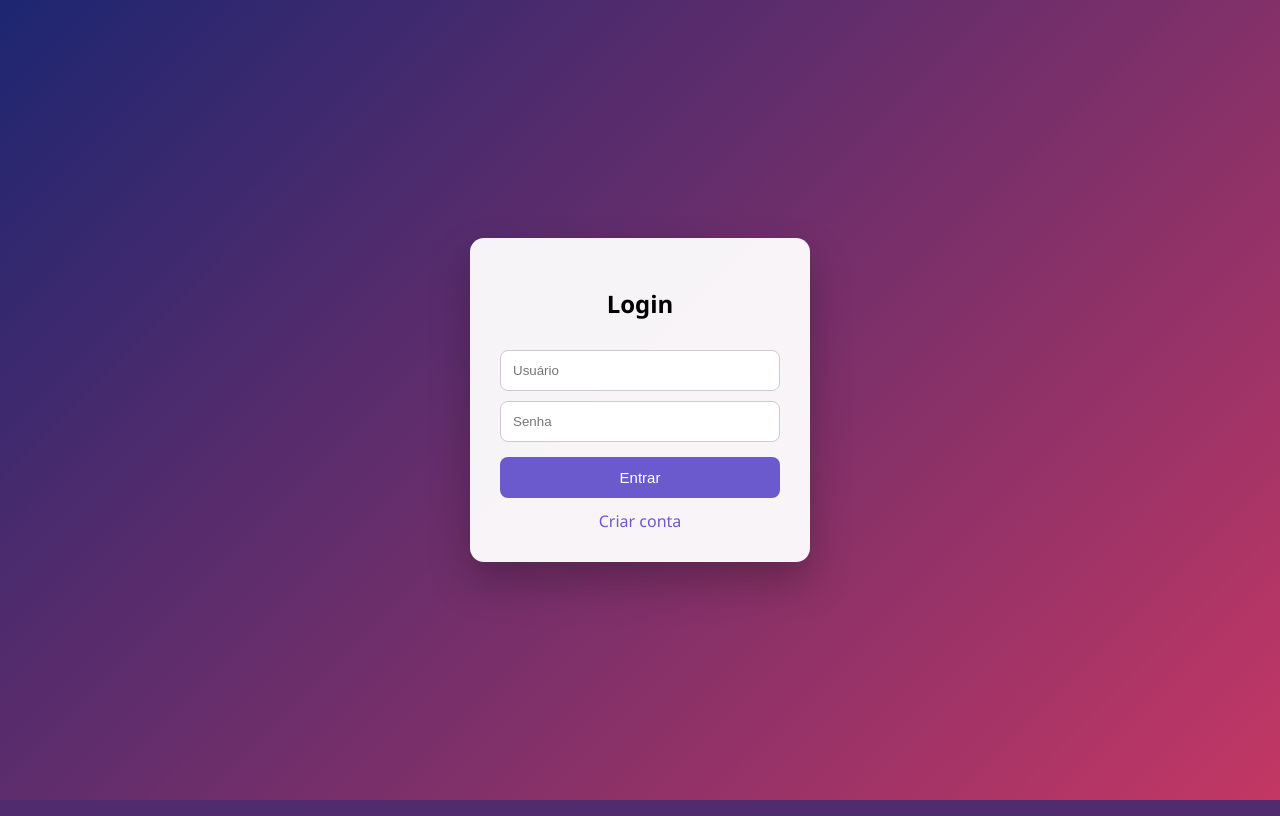
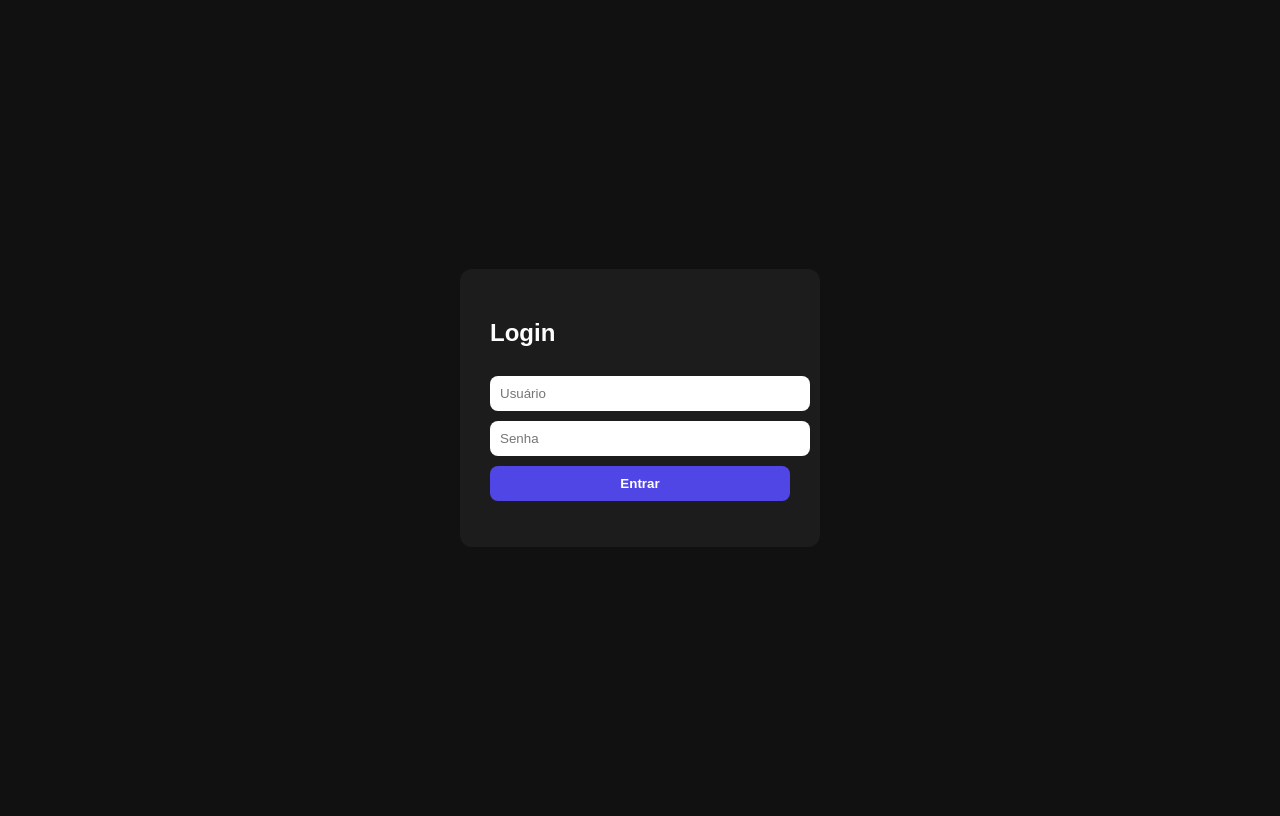
Before and after one commit to SrBolasGrandes/LacService, a Flask app: page / in a window 1280 px wide. Run offline with Flask 3, Linux system fonts and the light colour scheme; some libraries are stand-ins or nearby versions.

Commit message:
Update login.html

```diff
--- a/templates/login.html
+++ b/templates/login.html
@@ -2,64 +2,24 @@
 <html>
 <head>
 <title>Login</title>
+<style>
+body{background:#111;color:#fff;font-family:sans-serif;display:flex;justify-content:center;align-items:center;height:100vh}
+form{background:#1c1c1c;padding:30px;border-radius:12px;width:300px}
+input,button{width:100%;margin-top:10px;padding:10px;border-radius:8px;border:none}
+button{background:#4f46e5;color:white;font-weight:bold}
+</style>
 <script src="https://www.google.com/recaptcha/api.js" async defer></script>
-<style>
-*{box-sizing:border-box}
-body{
-    margin:0;
-    height:100vh;
-    background:linear-gradient(135deg,#1d2671,#c33764);
-    display:flex;
-    justify-content:center;
-    align-items:center;
-    font-family:Segoe UI,Arial;
-}
-.card{
-    background:rgba(255,255,255,.95);
-    padding:30px;
-    width:340px;
-    border-radius:14px;
-    box-shadow:0 20px 40px rgba(0,0,0,.25);
-}
-h2{text-align:center;margin-bottom:20px}
-input{
-    width:100%;
-    padding:12px;
-    margin-top:10px;
-    border-radius:8px;
-    border:1px solid #ccc;
-    outline:none;
-}
-input:focus{border-color:#6a5acd}
-button{
-    width:100%;
-    margin-top:15px;
-    padding:12px;
-    border:none;
-    border-radius:8px;
-    background:#6a5acd;
-    color:#fff;
-    font-size:15px;
-    cursor:pointer;
-}
-button:hover{opacity:.9}
-.error{color:#c0392b;text-align:center;margin-bottom:10px}
-a{display:block;text-align:center;margin-top:12px;color:#6a5acd;text-decoration:none}
-</style>
 </head>
 <body>
-<div class="card">
+<form method="post">
 <h2>Login</h2>
-{% if error %}<div class="error">{{error}}</div>{% endif %}
-<form method="post">
-<input name="user" placeholder="Usuário" required>
-<input type="password" name="password" placeholder="Senha" required>
-{% if show_captcha %}
-<div class="g-recaptcha" data-sitekey="{{site_key}}"></div>
+<input name="username" placeholder="Usuário">
+<input name="password" type="password" placeholder="Senha">
+{% if captcha %}
+<div class="g-recaptcha" data-sitekey="{{sitekey}}"></div>
 {% endif %}
 <button>Entrar</button>
+<p>{{error}}</p>
 </form>
-<a href="/register">Criar conta</a>
-</div>
 </body>
 </html>
```
